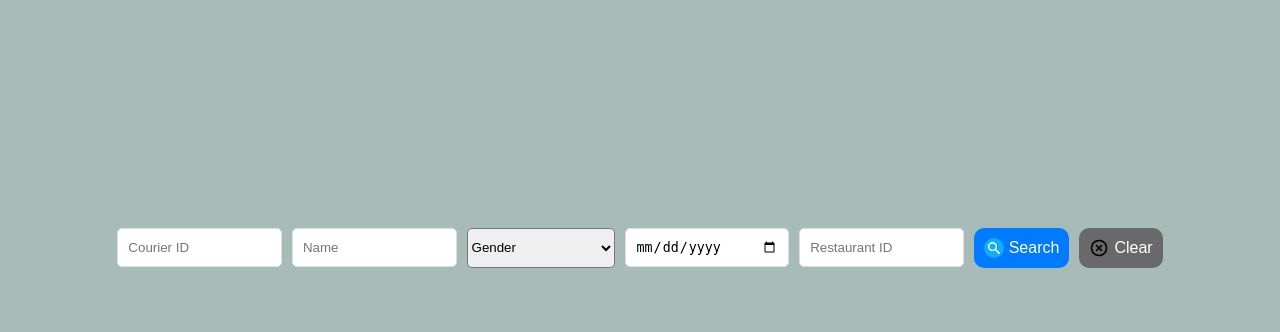
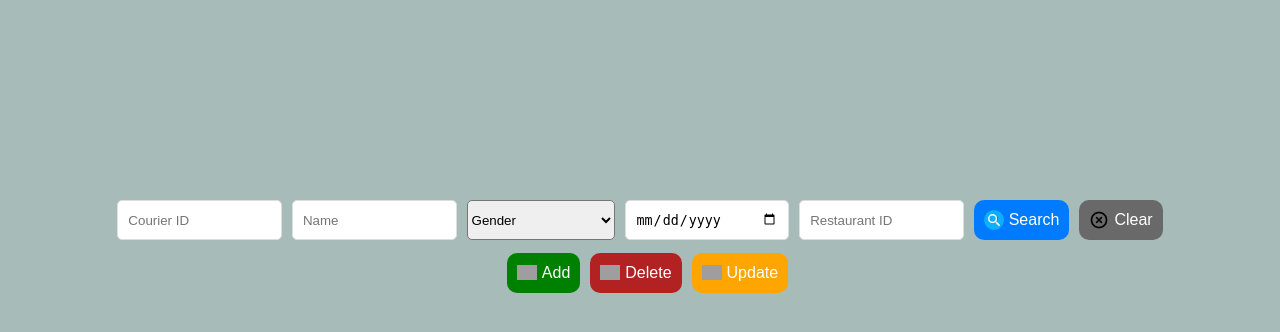
Before and after one commit to imSurme/FDManagementSystem, a Flask app: page /couriers in a window 1280 px wide. Shown: the part 180-512 px from the top of the page. Run offline with Flask 3, Linux system fonts and the light colour scheme; the visitor is signed in with stand-in values (Sample User, id 1); data that the repository does not hold is empty; grey boxes are pictures that could not be loaded.

Commit message:
Create add - delete - update buttons

```diff
--- a/templates/couriers.html
+++ b/templates/couriers.html
@@ -43,6 +43,11 @@
         </form>
         <button class="search-button" onclick="searchCourier()"><img class="button-img" src="{{ url_for('static', filename='images/search.png') }}" alt="search icon"></img>Search</button>
         <button class="clear-button" onclick="clearSearch()"><img class="button-img" src="{{ url_for('static', filename='images/clear.png') }}" alt="clear icon"></img>Clear</button>
+    </div>
+    <div class="action-buttons">
+        <button class="add-button" type="submit" name="action" value="add" form="courier-form"><img class="button-img" src="{{ url_for('static', filename='images/add.png') }}" alt="add icon"></img>Add</button>
+        <button class="delete-button" type="submit" name="action" value="delete" form="courier-form" onclick="collectSelected()"><img class="button-img" src="{{ url_for('static', filename='images/delete.png') }}" alt="delete icon"></img>Delete</button>
+        <button class="update-button" type="submit" name="action" value="update" form="courier-form"><img class="button-img" src="{{ url_for('static', filename='images/update.png') }}" alt="update icon"></img>Update</button>
     </div>
     <div id="navigation" class="hidden">
         <button id="next-match-button" onclick="goToNextMatch()">Next Match</button>
@@ -228,19 +233,6 @@
                 behavior: "smooth"
             });
         });
-
-        function toggleSortMenu(event) {
-            const sortMenu = document.getElementById('sort-menu');
-            const isHidden = sortMenu.style.display === 'none' || !sortMenu.style.display;
-
-            sortMenu.style.display = isHidden ? 'block' : 'none';
-
-            if (isHidden) {
-                const buttonRect = event.target.getBoundingClientRect();
-                sortMenu.style.top = `${buttonRect.top + window.scrollY}px`;
-                sortMenu.style.left = `${buttonRect.right + 10}px`;
-            }
-        }
     </script>
 </body>
 </html>
```
